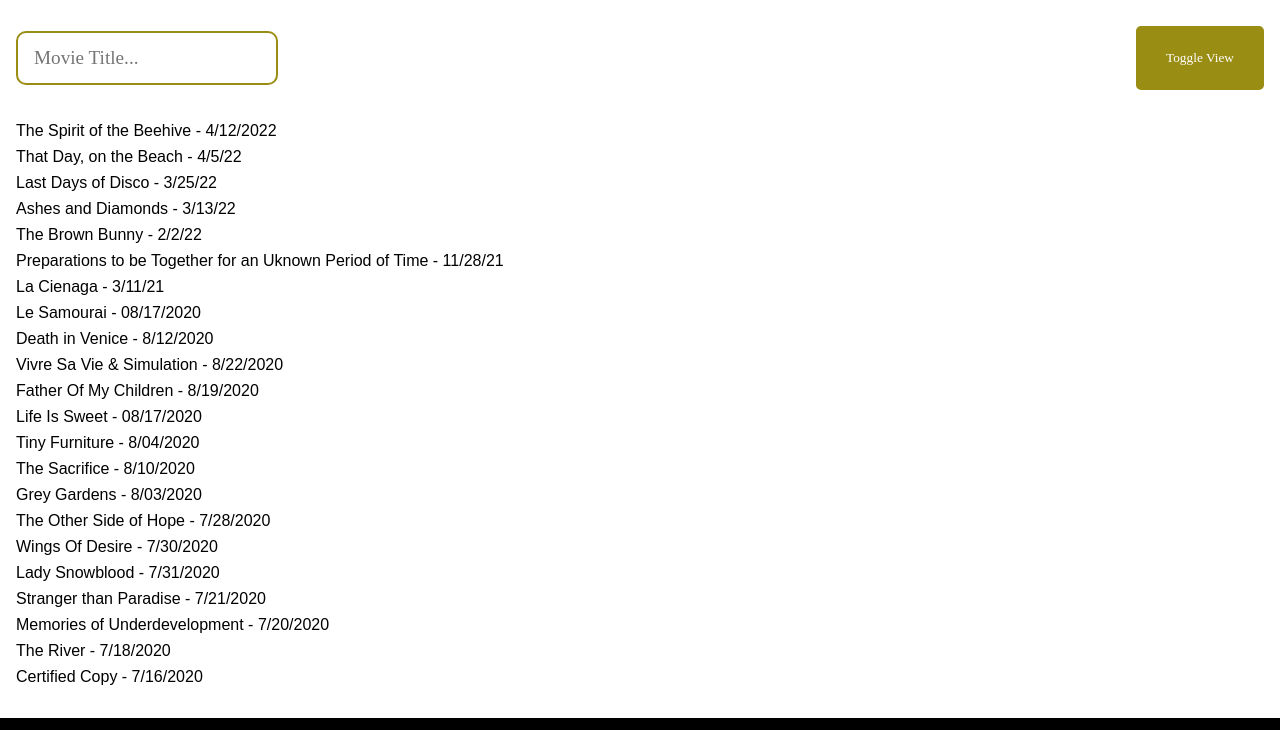
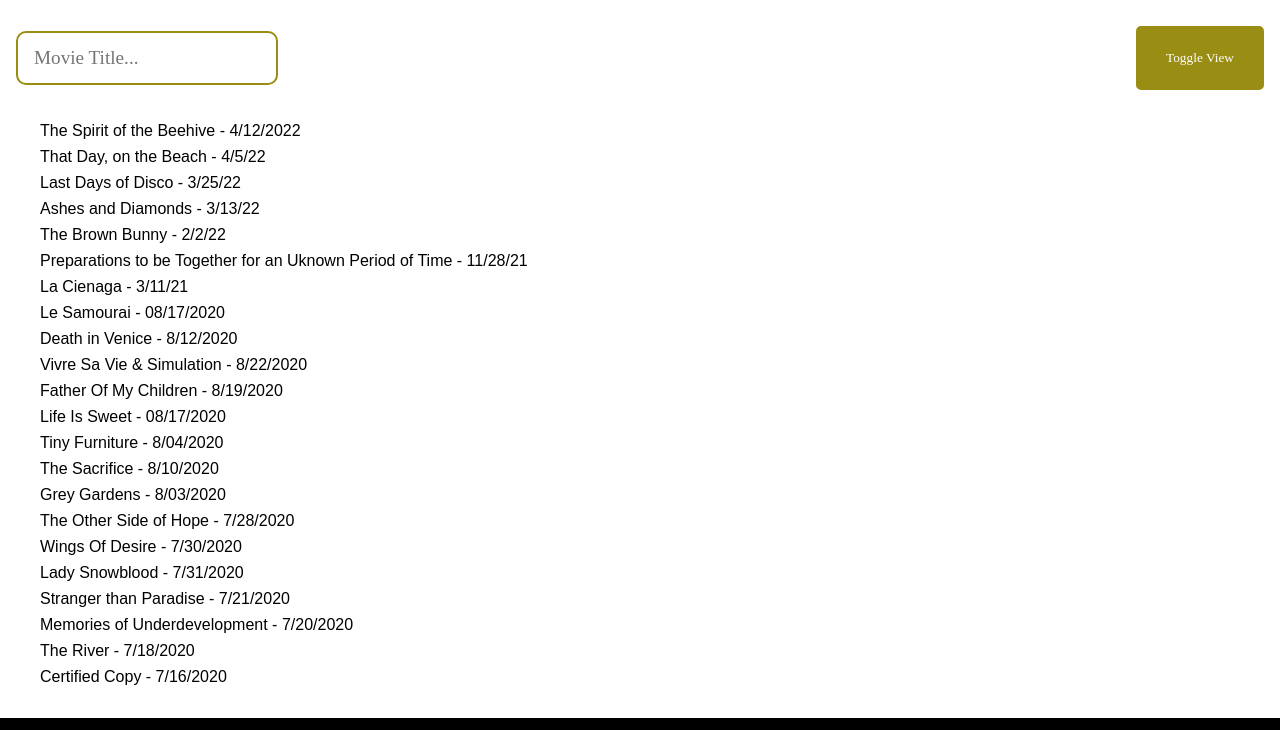
Before and after one commit to kevinqtogitty/ReelTalkBlog2, an Astro site: page /archive in a window 1280 px wide. Both pictures are taken after a click on the button "Toggle View". Shown: the part 70-800 px from the top of the page. Built offline with nearby package versions, Linux system fonts and the light colour scheme; Astro itself is replaced by a stand-in of ours; a web font is replaced by a local one.

Commit message:
removed in-line styles

```diff
--- a/src/components/reactJSX_components/Archive.jsx
+++ b/src/components/reactJSX_components/Archive.jsx
@@ -32,22 +32,17 @@ export default function Archive() {
         </button>
       </div>
       {toggleView === false ? (
-        <div
-          style={{
-            width: '100%'
-          }}
-        >
+        <div>
+          <ul>
             {searchQuery === '' ? (
               <>
                 {' '}
                 {reviews.map((review, index) => (
-                <div style={{ width: 'fit-content' }} key={index}>
+                  <li>
                     <a href={review.postURL}>
-                    <li style={{ paddingLeft: '1rem' }}>
                       {review.title} - {review.publishDate}
+                    </a>
                   </li>
-                  </a>
-                </div>
                 ))}
               </>
             ) : (
@@ -64,19 +59,13 @@ export default function Archive() {
                       </a>
                     </div>
                   ) : null
-              )}{' '}
+                )}
               </>
-          )}{' '}
+            )}
+          </ul>
         </div>
       ) : (
-        <div
-          style={{
-            display: 'flex',
-            flexWrap: 'wrap',
-            width: '100%',
-            justifyContent: 'space-evenly'
-          }}
-        >
+        <div className="archiveCardWrapper">
           {searchQuery === ''
             ? reviews.map((review, index) => (
                 <ReviewCard review={review} key={index} />
```
Lines whose indentation alone changed are shown as unchanged.
